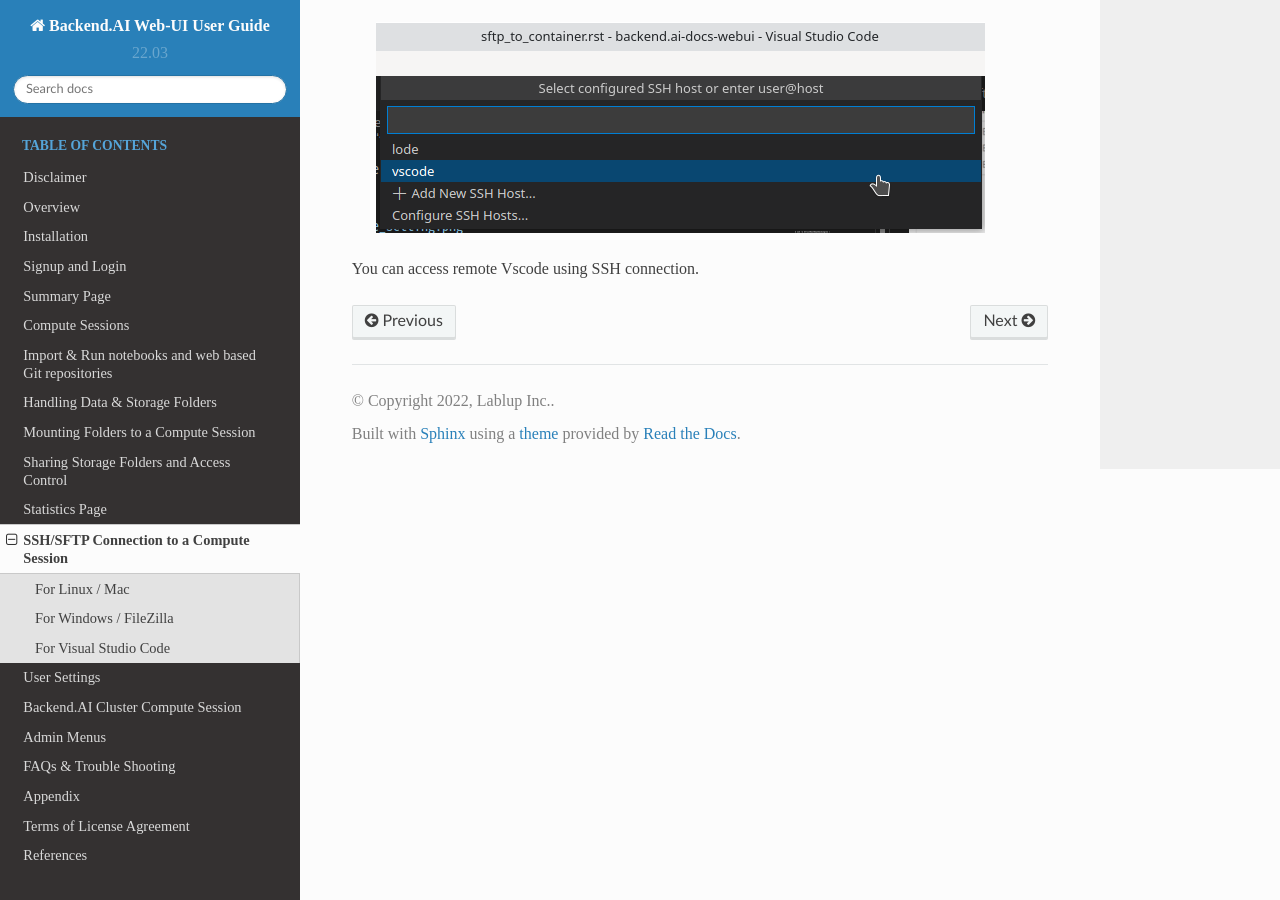
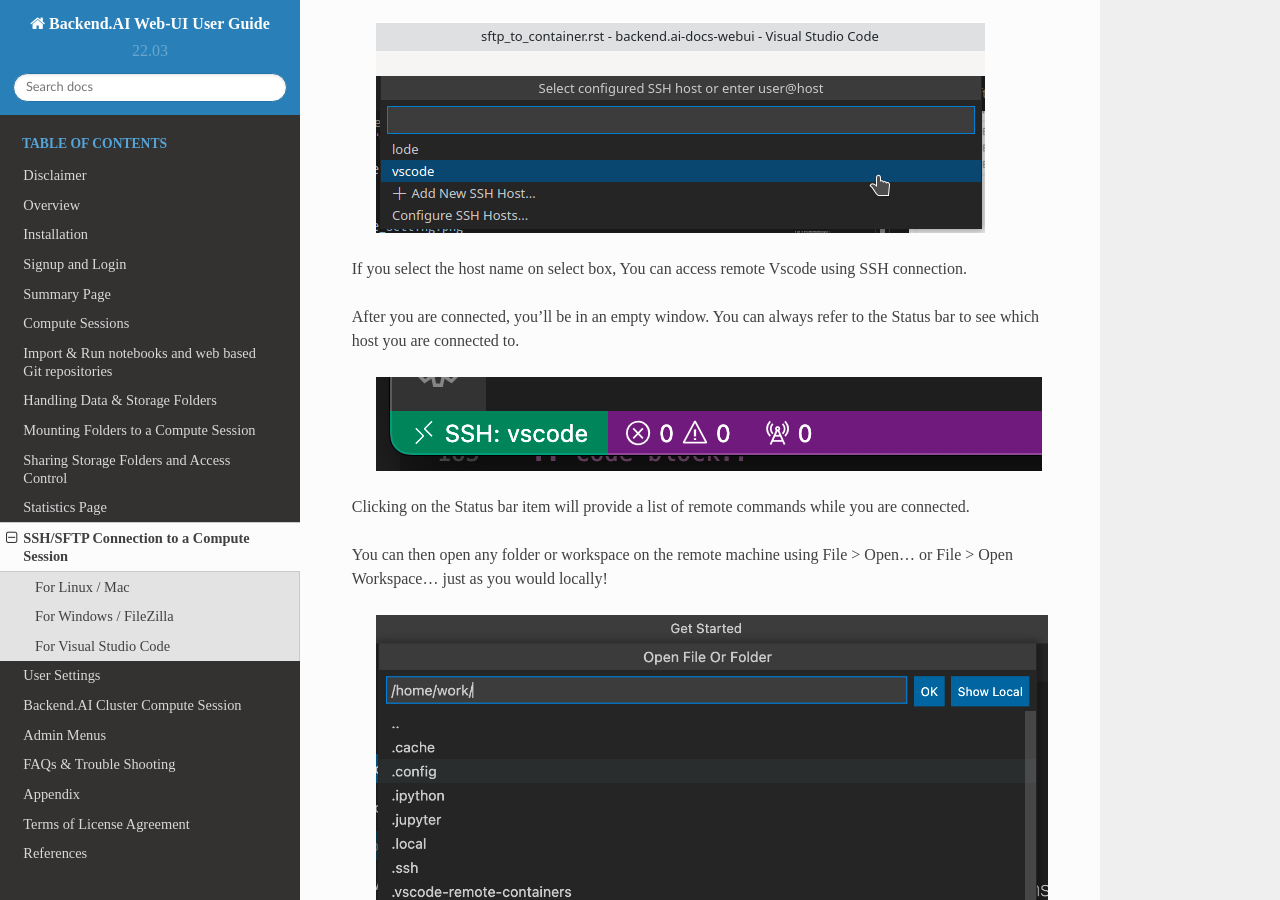
Before and after one commit to lablup/backend.ai-docs-webui, a Sphinx documentation site: the page built from docs/sftp_to_container/sftp_to_container.rst, in a window 1280 px wide and 900 px high, scrolled down 7154 px. Built offline with Sphinx 7.4.7 and the Read the Docs theme 2.0.0, drawn with Linux system fonts in a browser that asks for light colours; some web fonts are replaced.

Commit message:
add connected desc for vs code remote-ssh
add connected desc for vs code remote-ssh

```diff
--- a/docs/sftp_to_container/sftp_to_container.rst
+++ b/docs/sftp_to_container/sftp_to_container.rst
@@ -188,4 +188,16 @@
   .. image:: vscode_remote_ssh_select_host.png
    :alt: Select remote ssh select Host
 
-You can access remote Vscode using SSH connection.
+If you select the host name on select box, You can access remote Vscode using SSH connection.
+
+After you are connected, you'll be in an empty window. You can always refer to the Status bar to see which host you are connected to.
+
+  .. image:: vscode_connect_finish.png
+   :alt: Finished remote ssh connection
+
+Clicking on the Status bar item will provide a list of remote commands while you are connected.
+
+You can then open any folder or workspace on the remote machine using File > Open... or File > Open Workspace... just as you would locally!
+
+  .. image:: vscode_connected_host_file_open.png
+   :alt: open remote host file directory
```
Also changed, not shown: docs/sftp_to_container/vscode_connect_finish.png (added), docs/sftp_to_container/vscode_connected_host_file_open.png (added).
